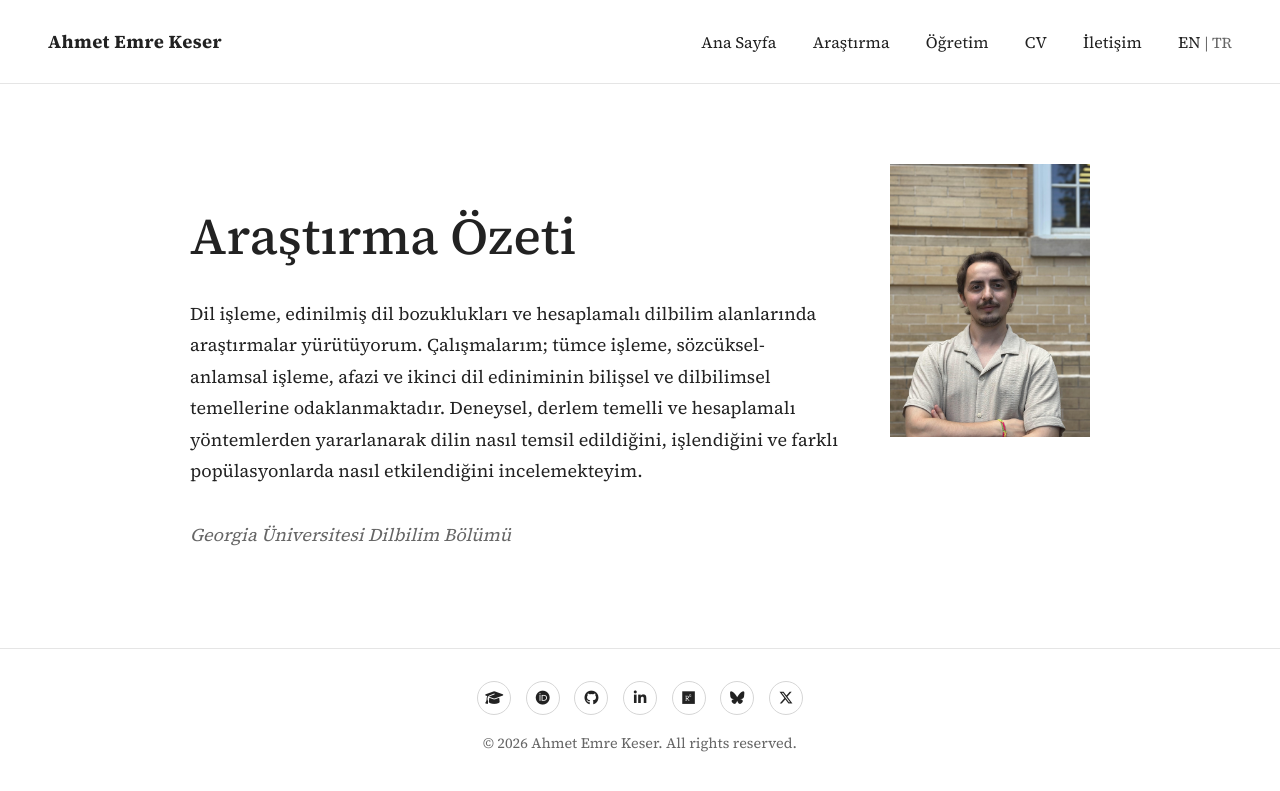
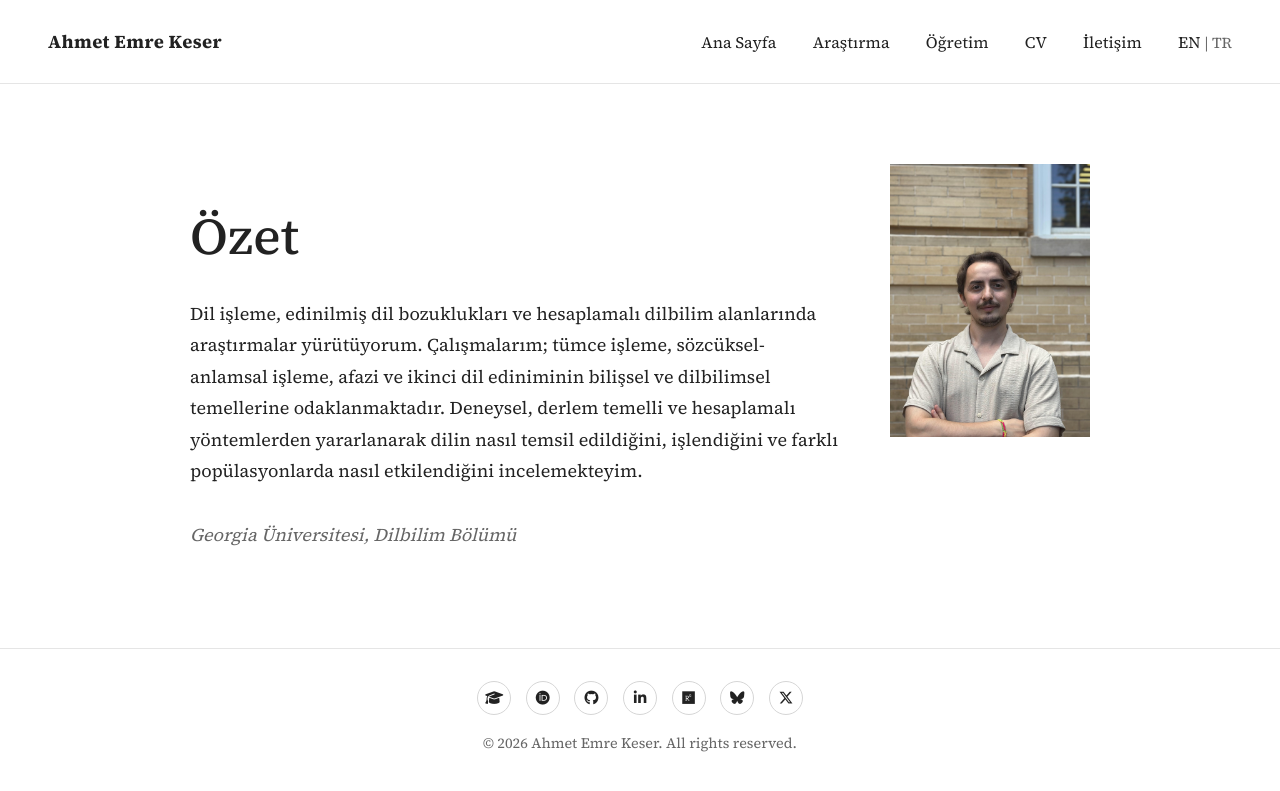
Before and after one commit to aekeser/aekeser.github.io, a Jekyll site: the page built from tr/index.md, in a window 1280 px wide. Shown: the top 791 px of the page. Built offline with Jekyll 4.4.1, drawn with Linux system fonts in a browser that asks for light colours.

Commit message:
Update index.md

```diff
--- a/tr/index.md
+++ b/tr/index.md
@@ -9,14 +9,14 @@ lang: tr
 
 <div class="home-text">
 
-<h1>Araştırma Özeti</h1>
+<h1>Özet</h1>
 
 <p>
 Dil işleme, edinilmiş dil bozuklukları ve hesaplamalı dilbilim alanlarında araştırmalar yürütüyorum. Çalışmalarım; tümce işleme, sözcüksel-anlamsal işleme, afazi ve ikinci dil ediniminin bilişsel ve dilbilimsel temellerine odaklanmaktadır. Deneysel, derlem temelli ve hesaplamalı yöntemlerden yararlanarak dilin nasıl temsil edildiğini, işlendiğini ve farklı popülasyonlarda nasıl etkilendiğini incelemekteyim.
 </p>
 
 <p class="affiliation">
-Georgia Üniversitesi Dilbilim Bölümü
+Georgia Üniversitesi, Dilbilim Bölümü
 </p>
 
 </div>
```
